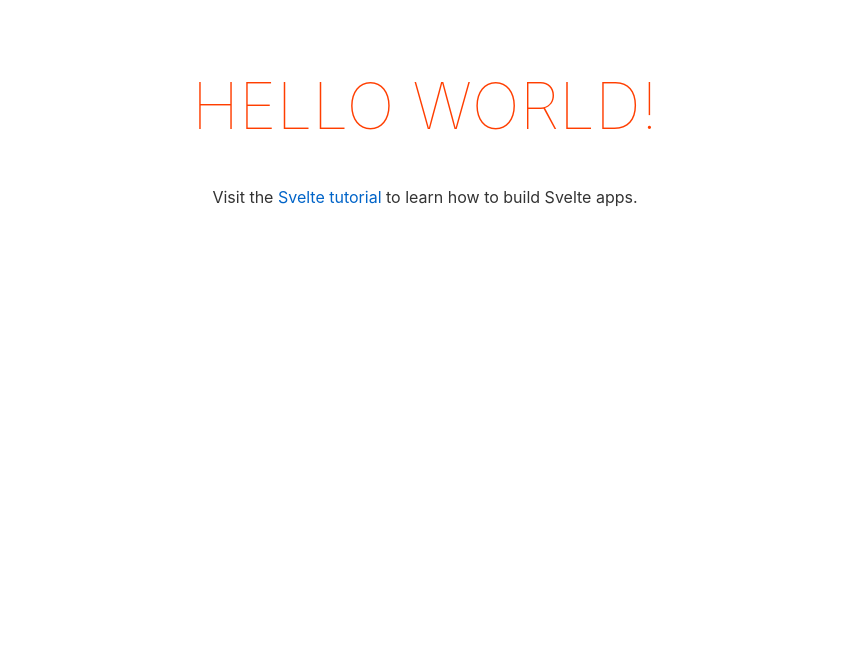
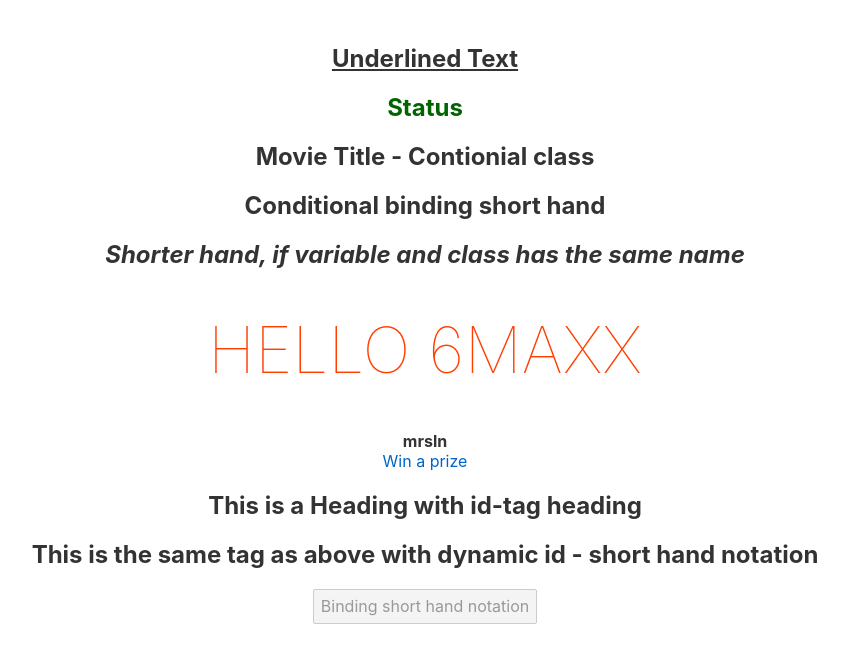
Before and after one commit to markusradl/hello-world, a Svelte app: page / in a window 1280 px wide. Shown: the top 662 px of the page, without its empty margins (215-1063 px from the left). Built offline with nearby package versions, Linux system fonts and the light colour scheme.

Commit message:
Basics and data binding

```diff
--- a/src/App.svelte
+++ b/src/App.svelte
@@ -1,13 +1,47 @@
 <script>
-	export let name;
+	const name = 'Maxx'
+	const channel = '<b>mrsln<b>'
+	const hack =`<a href="#" onclick="alert('You have been hacked')">Win a prize<a>`
+	const headingID = 'heading'
+	const id = 'heading1'
+	const disabled = true
+	const status = 'success'
+	const isPromoted = false
+	const promoted = true
 </script>
 
 <main>
-	<h1>Hello {name}!</h1>
-	<p>Visit the <a href="https://svelte.dev/tutorial">Svelte tutorial</a> to learn how to build Svelte apps.</p>
+	<h2 class="underline">Underlined Text</h2>
+	<h2 class="{status}">Status</h2>
+	<h2 class="{isPromoted ? 'promoted' : ''}">Movie Title - Contionial class</h2>
+	<h2 class:promoted={isPromoted}>Conditional binding short hand</h2>
+	<h2 class:promoted>Shorter hand, if variable and class has the same name</h2>
+	<h1>Hello {2 * 3 + name}</h1>
+	<div>{@html channel}</div>
+	<div>{@html hack}</div>
+	<h2 id={headingID}>This is a Heading with id-tag heading</h2>
+	<h2 {id}>This is the same tag as above with dynamic id - short hand notation</h2>
+	<button disabled={disabled}>Binding short hand notation</button>
+
 </main>
 
 <style>
+	.underline {
+		text-decoration: underline;
+	}
+
+	.danger {
+		color: #ff3e00;
+	}
+
+	.success {
+		color: darkgreen;
+	}
+
+	.promoted {
+		font-style: italic;
+	}
+
 	main {
 		text-align: center;
 		padding: 1em;
```
